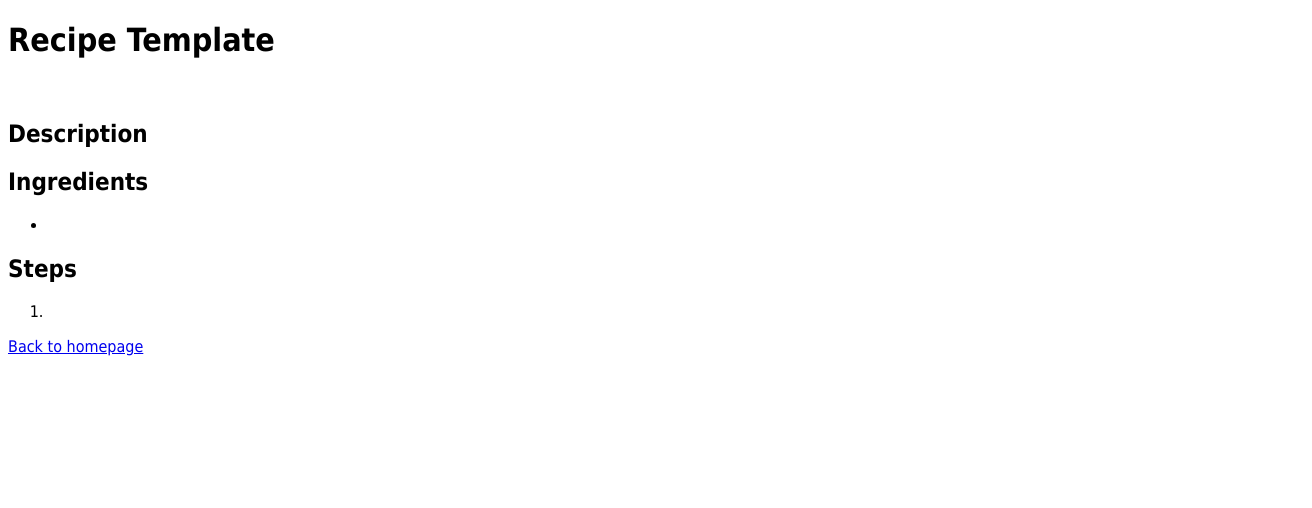
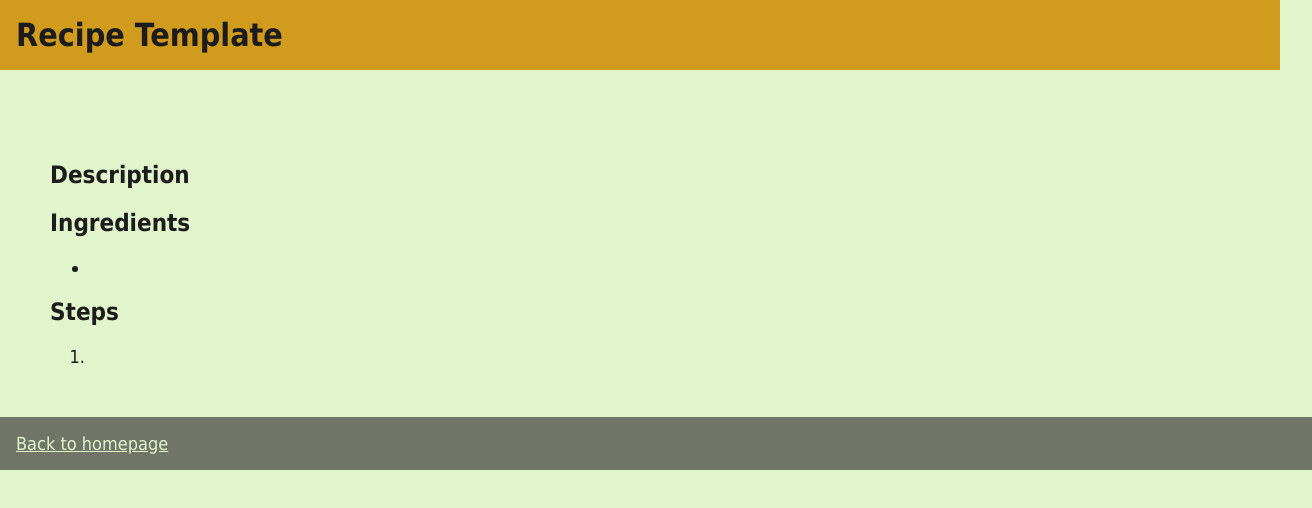
Before and after one commit to riposte-dev/odin-recipes, a plain HTML site: page recipes/recipe_template.html in a window 1280 px wide. Shown: the whole page, 1312 px wide, since content can reach past the window. Drawn offline with Linux system fonts and the light colour scheme.

Commit message:
Edit CSS styling

```diff
--- a/style.css
+++ b/style.css
@@ -1,3 +1,43 @@
 body {
+    background-color: #e1f4cb; /* Edit website background color */
+    margin: 0; /* Remove default margin */
+    /* Default text  (p, ol, ul, a) */
     font-family: Tahoma, sans-serif, 'Courier New', monospace;
+    font-size: 18px;
+    color: #1C1C1C;
 }
+
+h1 {
+    background-color: #D19C1D;
+    font-size: 32px;
+    padding: 16px;
+    margin-top: 0px;
+}
+
+h2 {
+    font-size: 24px;
+}
+
+img {
+    /* It seems height is set to auto by default so no need to define it */
+    width: 40%;
+    border-radius: 32px; /* Add rounded effect! */
+}
+
+li {
+    margin-bottom: 12px; /* Add space between list items */
+}
+
+.content {
+    margin: 50px;
+}
+
+/* For the redirectory link at the bottom of the page */
+.footer-link {
+    display: block; /* <a> is an inline element! */
+    background-color: #717568;
+    font-size: 18px;
+    padding: 16px;
+    width: 100%;
+    color: #E1F4CB;
+}
```
